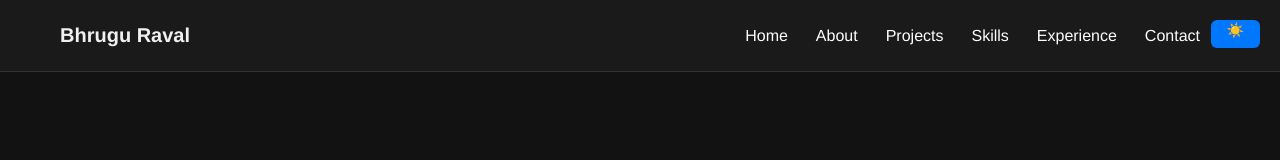
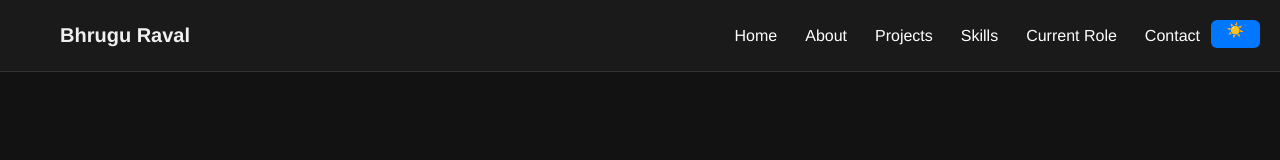
Before and after one commit to bhrugu1/portfolio, a React (Create React App) app: page / in a window 1280 px wide. Shown: the top 160 px of the page. Built offline with nearby package versions, Linux system fonts and the light colour scheme.

Commit message:
Rename Experience section to Current Role

```diff
--- a/src/components/Experience.js
+++ b/src/components/Experience.js
@@ -11,7 +11,7 @@ function Experience() {
         transition={{ duration: 0.6 }}
         viewport={{ once: false, amount: 0.3 }}
       >
-        Experience
+        Current Role
       </motion.h2>
 
 
--- a/src/components/header.js
+++ b/src/components/header.js
@@ -32,7 +32,7 @@ function Header() {
         <Link to="/" onClick={() => setTimeout(() => document.getElementById('about')?.scrollIntoView({ behavior: 'smooth' }), 100)}>About</Link>
         <Link to="/" onClick={() => setTimeout(() => document.getElementById('projects')?.scrollIntoView({ behavior: 'smooth' }), 100)}>Projects</Link>
         <Link to="/" onClick={() => setTimeout(() => document.getElementById('skills')?.scrollIntoView({ behavior: 'smooth' }), 100)}>Skills</Link>
-        <Link to="/" onClick={() => setTimeout(() => document.getElementById('experience')?.scrollIntoView({ behavior: 'smooth' }), 100)}>Experience</Link>
+        <Link to="/" onClick={() => setTimeout(() => document.getElementById('experience')?.scrollIntoView({ behavior: 'smooth' }), 100)}>Current Role</Link>
         <Link to="/" onClick={() => setTimeout(() => document.getElementById('contact')?.scrollIntoView({ behavior: 'smooth' }), 100)}>Contact</Link>
 
         <button
```
